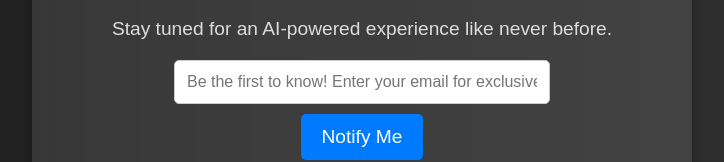
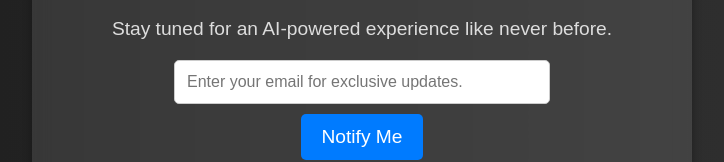
Before and after one commit to Aivanafounder/aivana-coming-soon, a plain HTML site: page index.html in a window 1280 px wide. Shown: the part 347-509 px from the top of the page, without its empty margins (278-1002 px from the left). Drawn offline with Linux system fonts and the light colour scheme.

Commit message:
Update index.html

```diff
--- a/index.html
+++ b/index.html
@@ -95,7 +95,7 @@
         <p>Stay tuned for an AI-powered experience like never before.</p>
 
         <form id="signup-form">
-            <input type="email" id="email" name="email" placeholder="Be the first to know! Enter your email for exclusive updates." required>
+            <input type="email" id="email" name="email" placeholder="Enter your email for exclusive updates." required>
             <button type="submit">Notify Me</button>
         </form>
 
```
